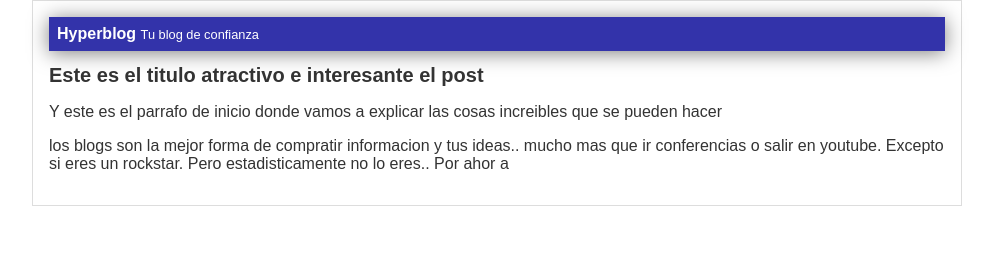
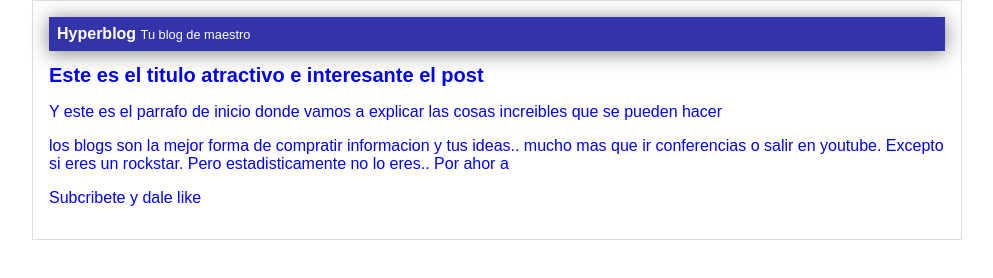
Before and after one commit to jesiding/HyperBlog, a plain HTML site: page blogpost.html in a window 1280 px wide. Shown: the whole page, without its empty margins (143-1136 px from the left). Drawn offline with Linux system fonts and the light colour scheme.

Commit message:
Agregue Subcripcion y modifique cabecera y cambie color

```diff
--- a/blogpost.html
+++ b/blogpost.html
@@ -11,7 +11,7 @@
     <div class="container">
         <div id="cabecera">
             Hyperblog
-            <span id="tagline">Tu blog de confianza</span>
+            <span id="tagline">Tu blog de maestro</span>
         </div>
         <div id="post">
             <h1>Este es el titulo atractivo e interesante el post</h1>
@@ -23,6 +23,7 @@
                     Excepto si eres un rockstar. Pero estadisticamente no lo eres.. Por ahor    a
 
                 </p>
+                <p>Subcribete y dale like</p>
         </div>
     </div>
 
--- a/css/estilos.css
+++ b/css/estilos.css
@@ -1,5 +1,5 @@
 body{
-    color: #333;
+    color: blue;
     font-family: Arial, Helvetica, sans-serif;
     text-align: center;
     margin: 0;
```
